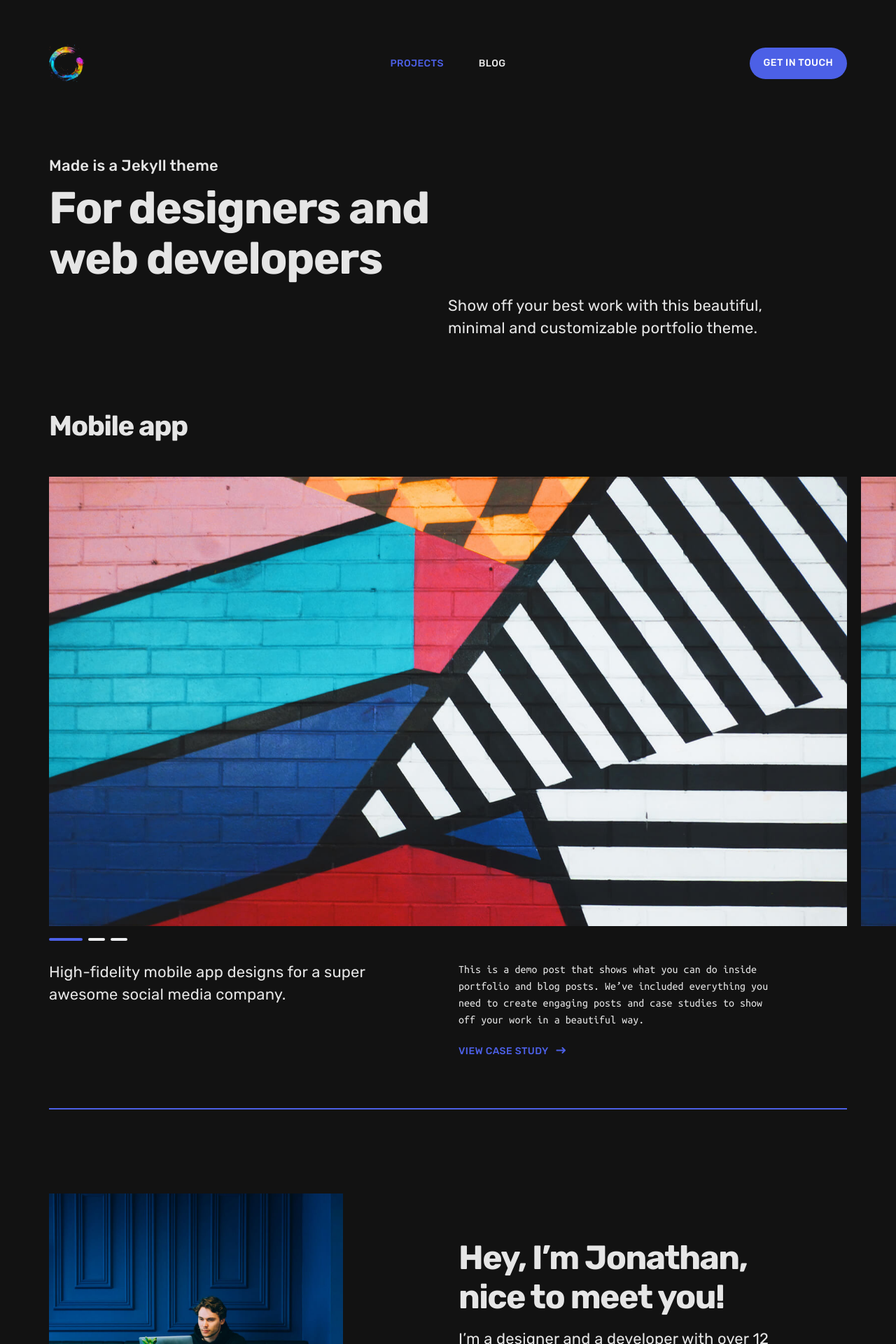
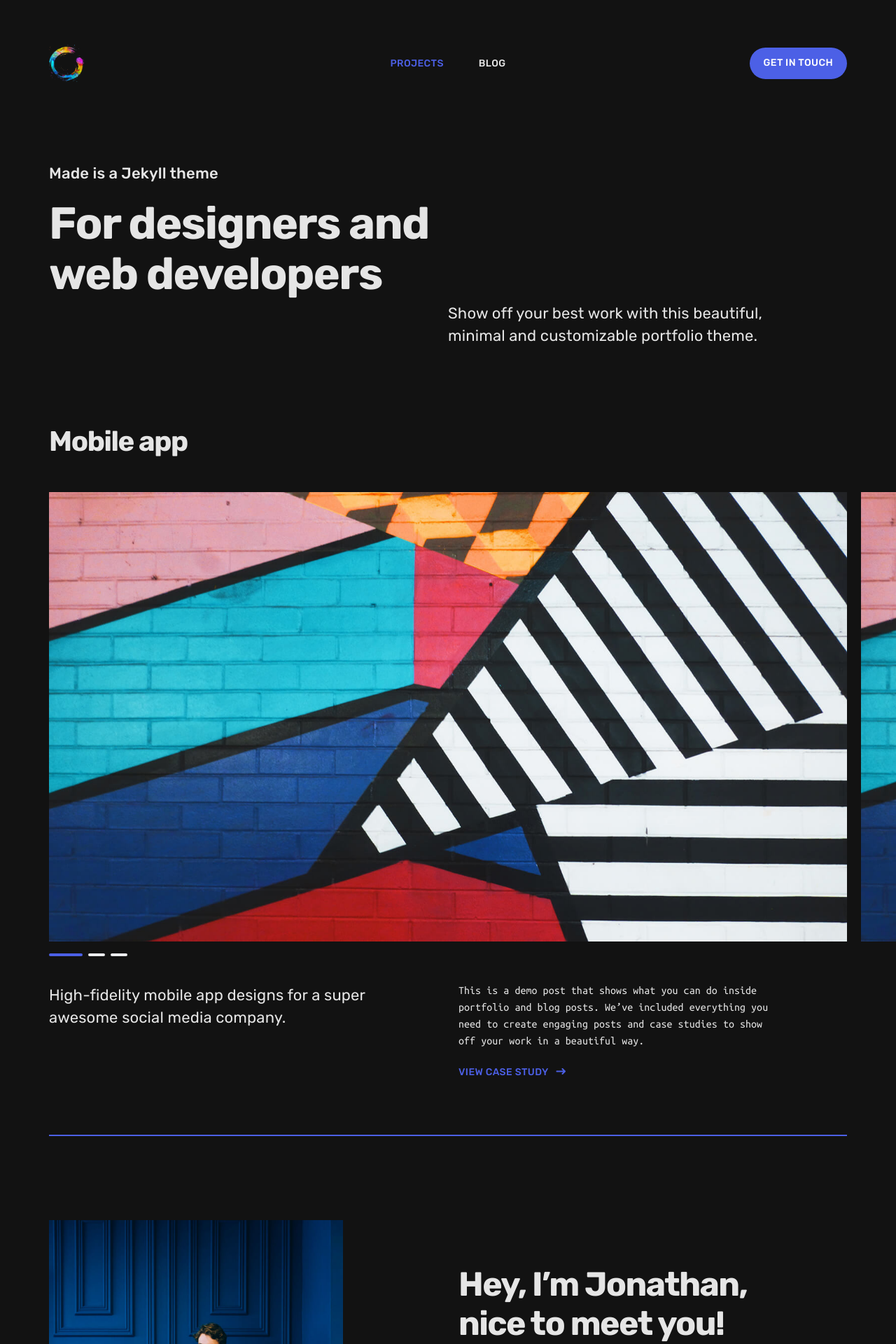
Before and after one commit to sekaizato/BADS7105-CRM, a Jekyll site: the page built from index.html, in a window 1280 px wide. Shown: the top 1920 px of the page at 70% size. Built offline with Jekyll 4.4.1, drawn with Linux system fonts in a browser that asks for light colours; nearby versions of some CDN libraries.

Commit message:
Update Paragraph Padding

```diff
--- a/_sass/_pages/_page__post.scss
+++ b/_sass/_pages/_page__post.scss
@@ -373,3 +373,8 @@
 .language-plaintext .highlight{
   background: rgba(0,0,0,0);
 }
+
+p {
+  padding-top: 0.5em;
+  padding-bottom: 0.5em;
+}
```
